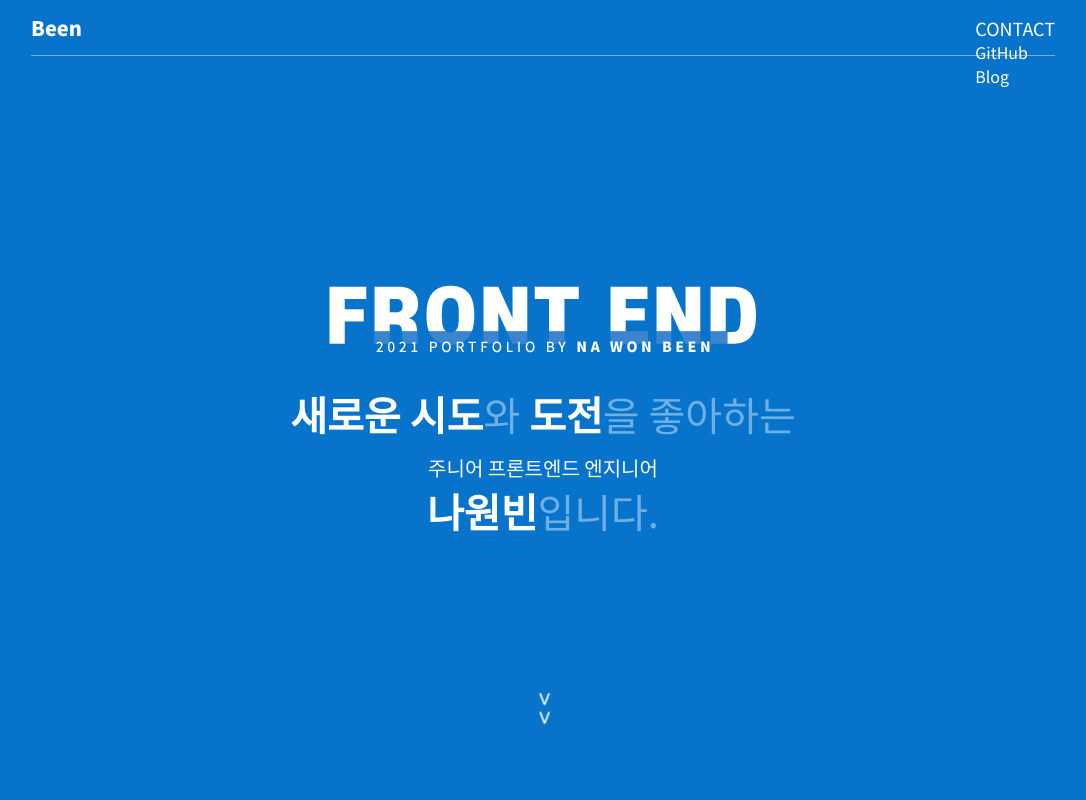
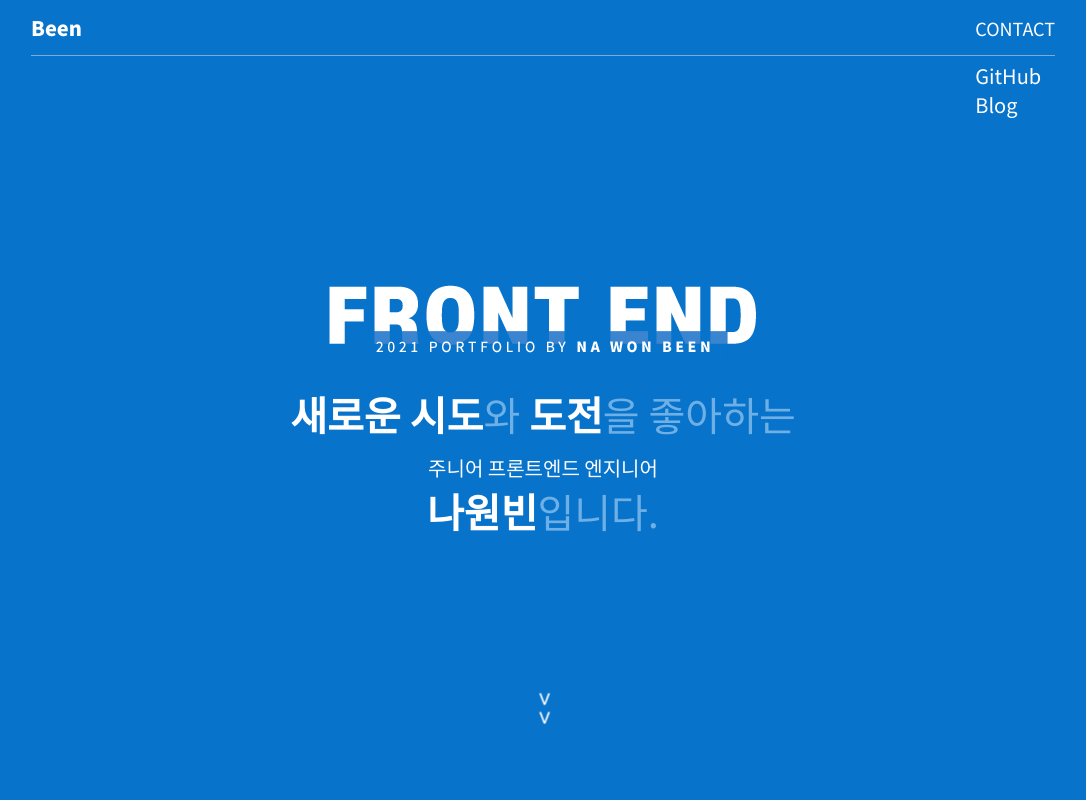
Before and after one commit to wonbeenna/Web-Portfolio, a React (Create React App) app: page / in a window 1280 px wide. Both pictures are taken after a click on the element "CONTACT". Shown: the top 800 px of the page, without its empty margins (97-1183 px from the left). Built offline with nearby package versions, Linux system fonts and the light colour scheme.

Commit message:
주석제거, 이벤트 수정

```diff
--- a/src/components/Header.tsx
+++ b/src/components/Header.tsx
@@ -5,6 +5,7 @@ function Header() {
   const [ScrollY, setScrollY] = useState<number>(0);
   const [Header, setHeader] = useState(false);
   const [open, setOpen] = useState<Boolean>(false);
+
   const openContainer = useCallback(() => {
     setOpen(!open);
   }, [open]);
@@ -41,8 +42,8 @@ function Header() {
           <p className="header__contact" onClick={openContainer}>
             CONTACT
           </p>
-          {open ? (
-            <div className="header__list">
+
+          <div className={open ? "header__list is-open" : "header__list"}>
             <a
               className="header__git"
               href="https://github.com/wonbeenna"
@@ -60,9 +61,6 @@ function Header() {
               Blog
             </a>
           </div>
-          ) : (
-            ""
-          )}
         </div>
       </div>
     </div>
--- a/src/components/Main.tsx
+++ b/src/components/Main.tsx
@@ -5,11 +5,13 @@ import Projects from "./Projects";
 import "../css/Main.css";
 import About from "./About";
 import Footer from "./Footer";
+import topArrow from "../img/topArrow.png";
+import topArrowHover from "../img/topArrowHover.png";
 
 function Main() {
   const [ScrollY, setScrollY] = useState<number>(0);
   const [scrollBtn, setScrollBtn] = useState<boolean>(false);
-
+  const [imgHover, setImgHover] = useState<boolean>(false);
   const ScrollHandler = () => {
     setScrollY(window.pageYOffset);
     if (ScrollY > 500) {
@@ -43,8 +45,10 @@ function Main() {
       <button
         className={scrollBtn ? "Main__topBtn active" : "Main__topBtn"}
         onClick={TopHandler}
+        onMouseOver={() => setImgHover(true)}
+        onMouseOut={() => setImgHover(false)}
       >
-        <p>Top</p>
+        <img src={imgHover ? topArrowHover : topArrow} alt="" />
       </button>
       <Header />
       <Banner />
--- a/src/components/Projects.tsx
+++ b/src/components/Projects.tsx
@@ -11,7 +11,6 @@ import stack from "../img/stack.png";
 import github from "../img/github.png";
 
 function Projects() {
-  // const TOTAL_SLIDES = 1;
   const [currentSlide, setCurrentSlide] = useState<number>(0);
   const slideRef = useRef<any>(null);
 
@@ -25,19 +24,6 @@ function Projects() {
     slideRef.current.style.transition = "all 0.5s ease-in-out";
     slideRef.current.style.transform = `translateX(-${currentSlide}00%)`;
   }, [currentSlide]);
-
-  // const changePage = () => {
-  //   clearTimeout(setTimeout(changePage, 10000));
-  //   currentSlide === -100 * TOTAL_SLIDES
-  //     ? setCurrentSlide(0)
-  //     : setCurrentSlide(currentSlide - 100);
-  // };
-  // useEffect(() => {
-  //   setTimeout(changePage, 10000);
-  //   return () => {
-  //     clearTimeout(setTimeout(changePage, 10000));
-  //   };
-  // }, [currentSlide]);
 
   return (
     <div className="projects">
@@ -92,7 +78,7 @@ function Projects() {
                 <img className="projects__contentImg" src={github} alt="" />
                 <a
                   className="projects__github"
-                  href=""
+                  href="https://github.com/codestates/DontStop-client"
                   target="_blank"
                   rel="noreferrer noopener"
                 >
@@ -140,7 +126,7 @@ function Projects() {
                 <img className="projects__contentImg" src={github} alt="" />
                 <a
                   className="projects__github"
-                  href=""
+                  href="https://github.com/codestates/TMT-client"
                   target="_blank"
                   rel="noreferrer noopener"
                 >
--- a/src/css/Header.css
+++ b/src/css/Header.css
@@ -48,12 +48,7 @@
   font-size: 20px;
   font-weight: 700;
 }
-.header__right {
-  display: flex;
-}
-.header__right div {
-  margin-right: 5px;
-}
+
 .header__contact {
   z-index: 3;
   margin: 0;
@@ -61,10 +56,27 @@
   cursor: pointer;
   position: relative;
 }
+
+/* -------------------- */
+.header__right {
+  font-size: 20px;
+  right: 0;
+}
 .header__list {
   display: flex;
   flex-direction: column;
   position: absolute;
-  padding: 25px 0;
-  list-style: none;
+  margin-top: 20px;
+  z-index: 3;
+  width: 50px;
+  height: 50px;
+  opacity: 0;
+  visibility: hidden;
+  transition: 0.2s linear;
+  transform: translateY(-100%);
 }
+.header__list.is-open {
+  opacity: 1;
+  visibility: visible;
+  transform: translateY(0);
+}
--- a/src/css/Main.css
+++ b/src/css/Main.css
@@ -13,21 +13,23 @@
   width: 40px;
   height: 40px;
   border-radius: 100%;
-  border: 0 none;
-  color: #0773ca;
   border: 1.5px solid #0773ca;
   font-size: 15px;
   font-weight: bold;
-  box-shadow: 1px 1px 5px 3px rgba(0, 0, 0, 0.1);
+  text-align: center;
+  background: white;
+  box-shadow: 1px 1px 2px 2px rgba(0, 0, 0, 0.1);
   cursor: pointer;
   transition: opacity 0.3s ease-in;
+  display: flex;
+  justify-content: center;
+  align-items: center;
 }
 .Main__topBtn.active {
   z-index: 10;
   opacity: 1;
 }
 .Main__topBtn.active:hover {
-  color: white;
   background: #0773ca;
   transition: all 0.3s;
 }
@@ -36,6 +38,9 @@
 .Main__topBtn:active {
   outline: 0 none;
 }
-.Main__topBtn p {
+.Main__topBtn img {
+  width: 20px;
+  height: 18px;
   margin: 0;
+  text-align: center;
 }
--- a/src/css/Projects.css
+++ b/src/css/Projects.css
@@ -23,7 +23,7 @@
   border-radius: 10px;
 }
 .projects__contentImg {
-  width: 33px;
+  width: 38px;
   height: auto;
 }
 .projects__icon {
--- a/src/index.css
+++ b/src/index.css
@@ -7,3 +7,10 @@ code {
   font-family: source-code-pro, Menlo, Monaco, Consolas, "Courier New",
     monospace;
 }
+button,
+html [type="button"] {
+  -webkit-appearance: none;
+}
+* {
+  -webkit-text-size-adjust: none;
+}
```
Also changed, not shown: src/img/topArrow.png (added), src/img/topArrowHover.png (added). Lines whose indentation alone changed are shown as unchanged.
